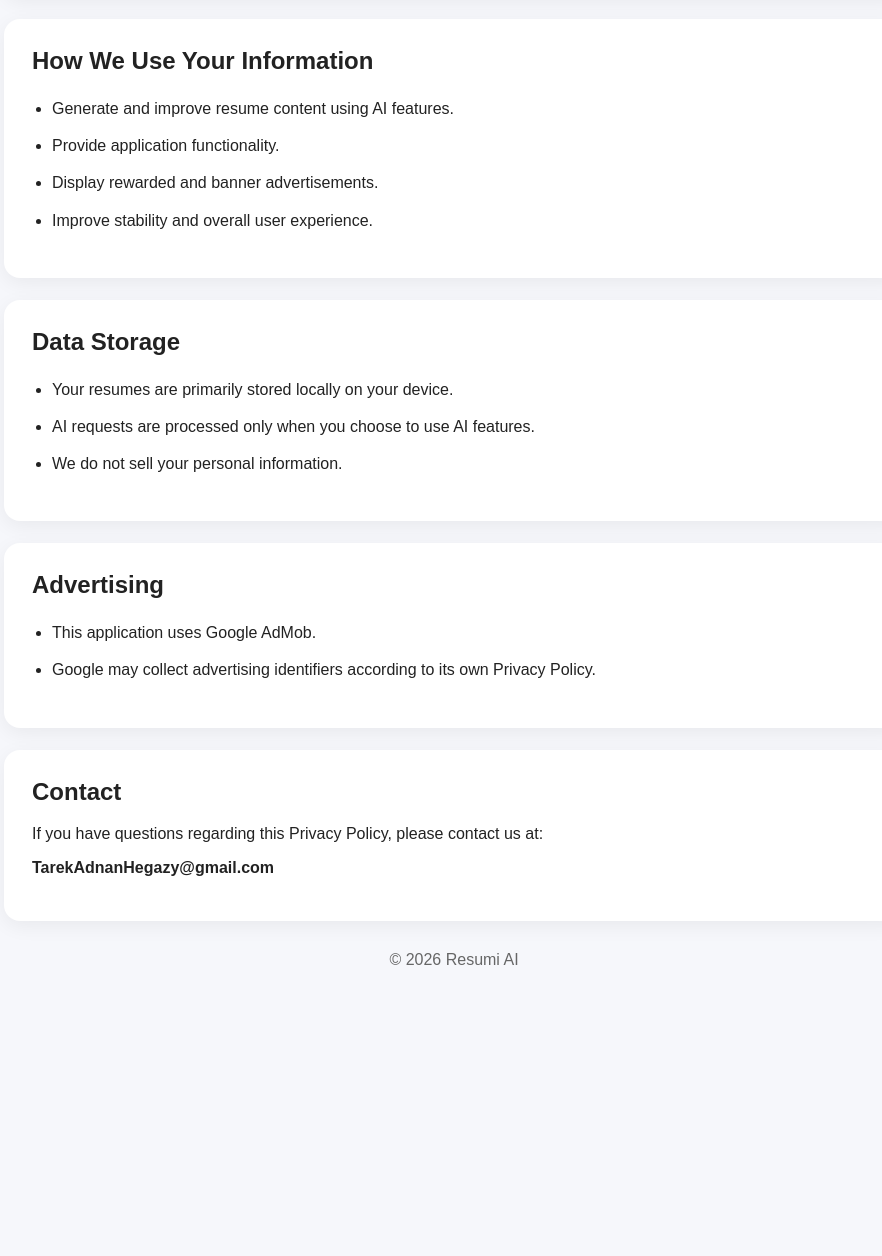
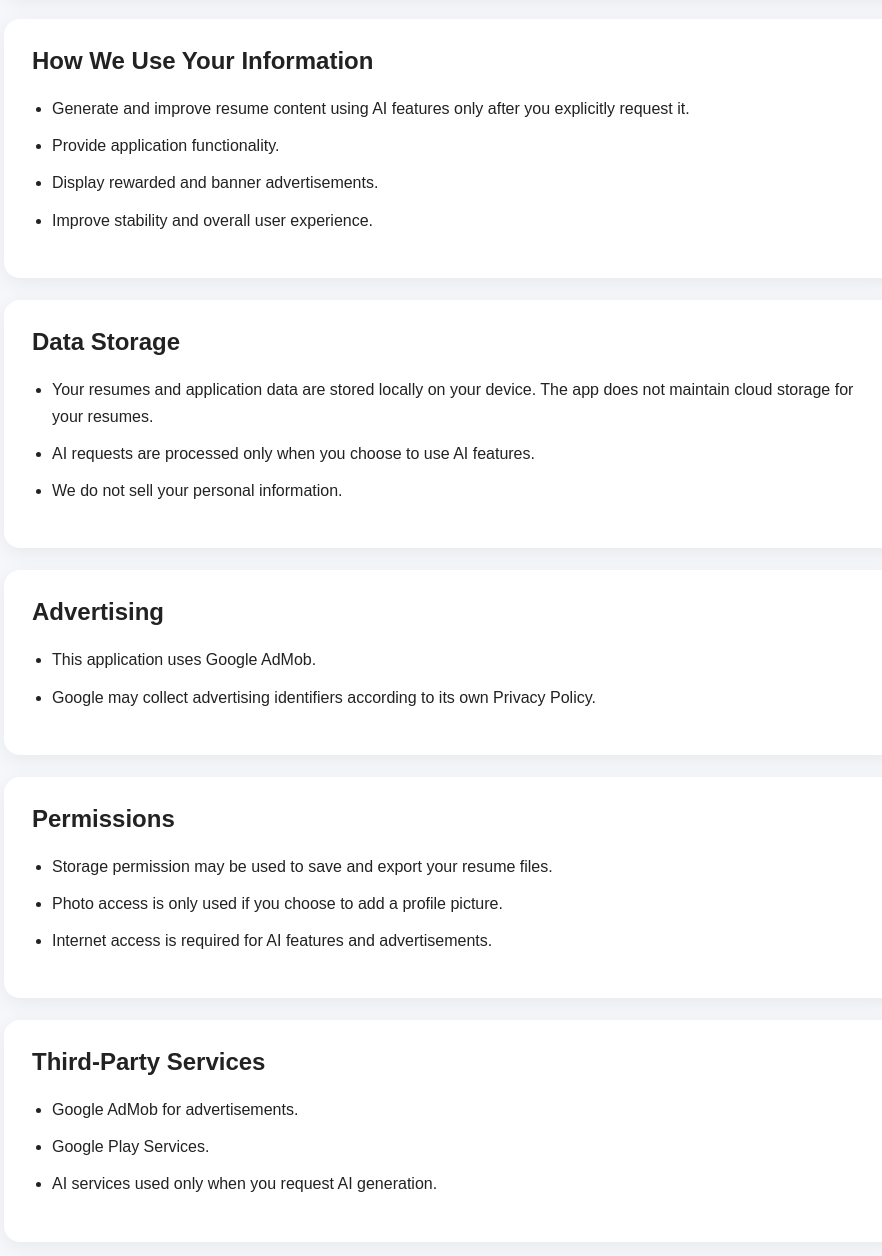
Before and after one commit to Tarek-Hegazy/ResumiAI_Privacy, a plain HTML site: page index.html in a window 1280 px wide. Shown: the part 524-1780 px from the top of the page, without its empty margins (186-1068 px from the left). Before the commit the page ends 1533 px from the top, so only its background shows below. Drawn offline with Linux system fonts and the light colour scheme.

Commit message:
Update index.html

```diff
--- a/index.html
+++ b/index.html
@@ -64,7 +64,7 @@ li{
 <h1>Resumi AI Privacy Policy</h1>
 
 <p>
-Last Updated: July 2026
+Last Updated: July 25, 2026
 </p>
 
 <p>
@@ -96,7 +96,7 @@ Resumi AI respects your privacy. This Privacy Policy explains how the applicatio
 
 <ul>
 
-<li>Generate and improve resume content using AI features.</li>
+<li>Generate and improve resume content using AI features only after you explicitly request it.</li>
 
 <li>Provide application functionality.</li>
 
@@ -114,7 +114,7 @@ Resumi AI respects your privacy. This Privacy Policy explains how the applicatio
 
 <ul>
 
-<li>Your resumes are primarily stored locally on your device.</li>
+<li>Your resumes and application data are stored locally on your device. The app does not maintain cloud storage for your resumes.</li>
 
 <li>AI requests are processed only when you choose to use AI features.</li>
 
@@ -133,6 +133,38 @@ Resumi AI respects your privacy. This Privacy Policy explains how the applicatio
 <li>This application uses Google AdMob.</li>
 
 <li>Google may collect advertising identifiers according to its own Privacy Policy.</li>
+
+</ul>
+
+</div>
+
+<div class="card">
+
+<h2>Permissions</h2>
+
+<ul>
+
+<li>Storage permission may be used to save and export your resume files.</li>
+
+<li>Photo access is only used if you choose to add a profile picture.</li>
+
+<li>Internet access is required for AI features and advertisements.</li>
+
+</ul>
+
+</div>
+
+<div class="card">
+
+<h2>Third-Party Services</h2>
+
+<ul>
+
+<li>Google AdMob for advertisements.</li>
+
+<li>Google Play Services.</li>
+
+<li>AI services used only when you request AI generation.</li>
 
 </ul>
 
```
